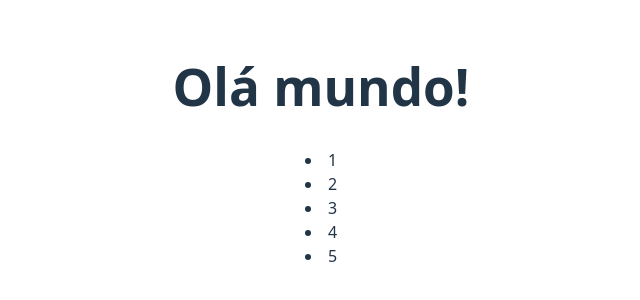
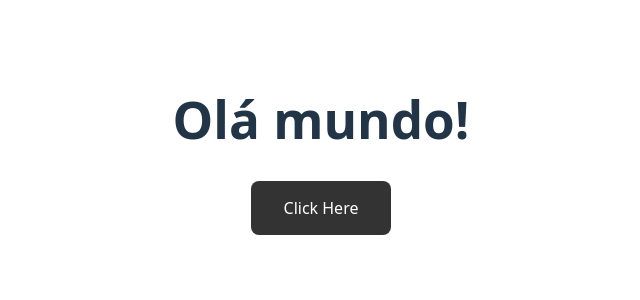
Before and after one commit to JVKszuba/CompassReactJS, a React (Vite) app in the folder Fundamentals/app/: page / in a window 1280 px wide. Shown: the part 254-554 px from the top of the page, without its empty margins (319-959 px from the left). Built offline with nearby package versions, Linux system fonts and the light colour scheme.

Commit message:
feat: implement custom styling in a component

```diff
--- a/Fundamentals/app/src/App.jsx
+++ b/Fundamentals/app/src/App.jsx
@@ -12,6 +12,7 @@ import RenderConditional from "./components/RenderConditional.jsx";
 import LoginButton from "./components/LoginButton.jsx";
 import Warning from "./components/Warning.jsx";
 import NumberList from "./components/NumberList.jsx";
+import StyledButton from "./components/StyledButton.jsx";
 
 function App() {
 
@@ -29,7 +30,8 @@ function App() {
       {/*<LoginButton loggedIn = {false} />*/}
       {/*<LoginButton loggedIn = {true} />*/}
       {/*<Warning warning = {true} />*/}
-      <NumberList numbers = {[1, 2, 3, 4, 5]} />
+      {/*<NumberList numbers = {[1, 2, 3, 4, 5]} />*/}
+      <StyledButton />
     </>
   )
 }
--- /dev/null
+++ b/Fundamentals/app/src/components/StyledButton.jsx
@@ -0,0 +1,18 @@
+function StyledButton() {
+
+    const buttonStyle = {
+
+        backgroundColor: "#333",
+        color: "#FFF",
+        padding: "15px 32px",
+        cursor: "pointer",
+    }
+
+    return (
+        <button style={buttonStyle}>
+            Click Here
+        </button>
+    );
+}
+
+export default StyledButton;
```
